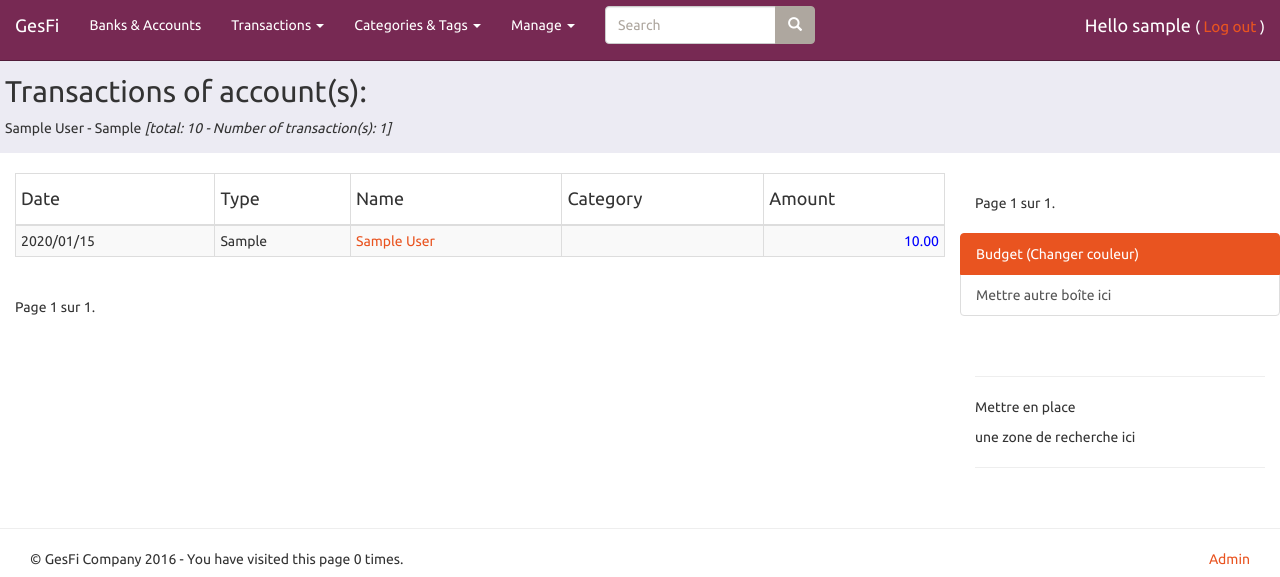
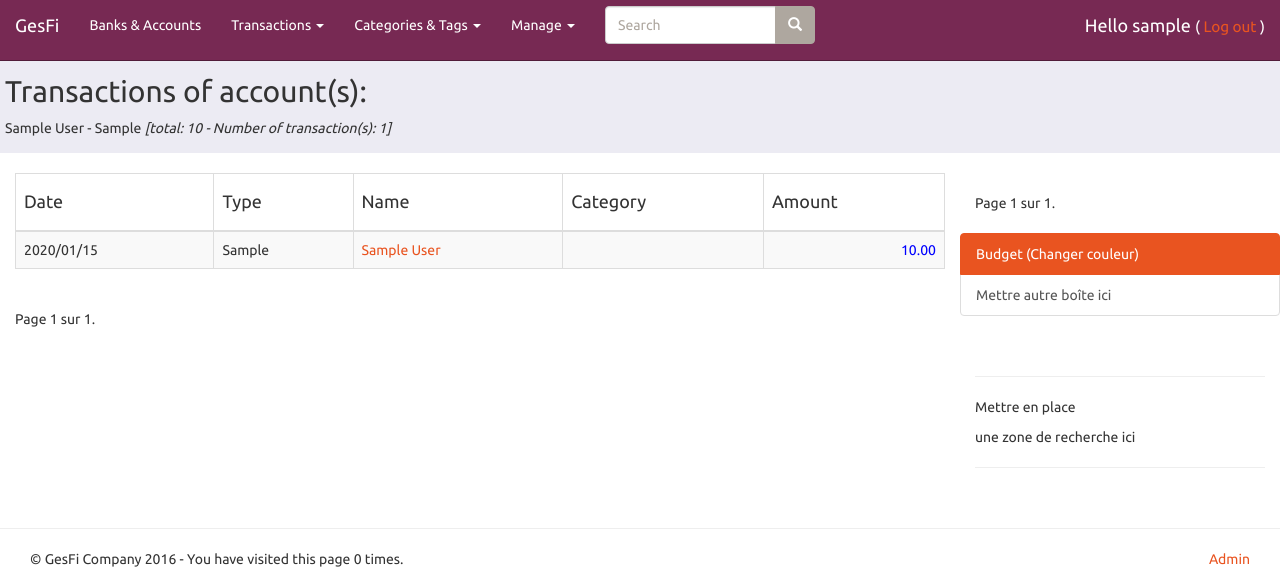
Before and after one commit to Tipex122/Gesfi, a Django app: page / in a window 1280 px wide. Shown: the top 577 px of the page. Run offline with Django 3.2, Linux system fonts and the light colour scheme; a user stored in the database is signed in; data comes from the database, SQL or seed files in the repository; tables that the repository leaves empty hold one stand-in row (values such as "Sample post"); parts of the project's set-up code (start-up, migrations or seed data) failed here and were passed over; some libraries are stand-ins or nearby versions.

Commit message:
Global improvement behaviour - Html adaptation

```diff
--- a/templates/BanksAndAccounts/transactions_list.html
+++ b/templates/BanksAndAccounts/transactions_list.html
@@ -21,7 +21,7 @@
     <!-- <div class="list-group"> -->
     <!-- <div class="table-responsive"> -->
         <!-- <h3> {{banks.name_of_bank}} - {{name_of_account}} - Total amount of the account : {{account_total}}</h3> -->
-        <table class="table table-bordered table-striped table-condensed">
+        <table class="table table-bordered table-striped">
             <thead>
                 <tr>
                     <th><h4>Date</h4></th>
--- a/templates/base.html
+++ b/templates/base.html
@@ -169,7 +169,7 @@
 
         <div class="container-fluid">
             <div class="row">
-                <div class="col-md-9 table-responsive">
+                <div class="col-md-9">
                     {% block content %}  {% endblock content %}
                 </div>
 
```
